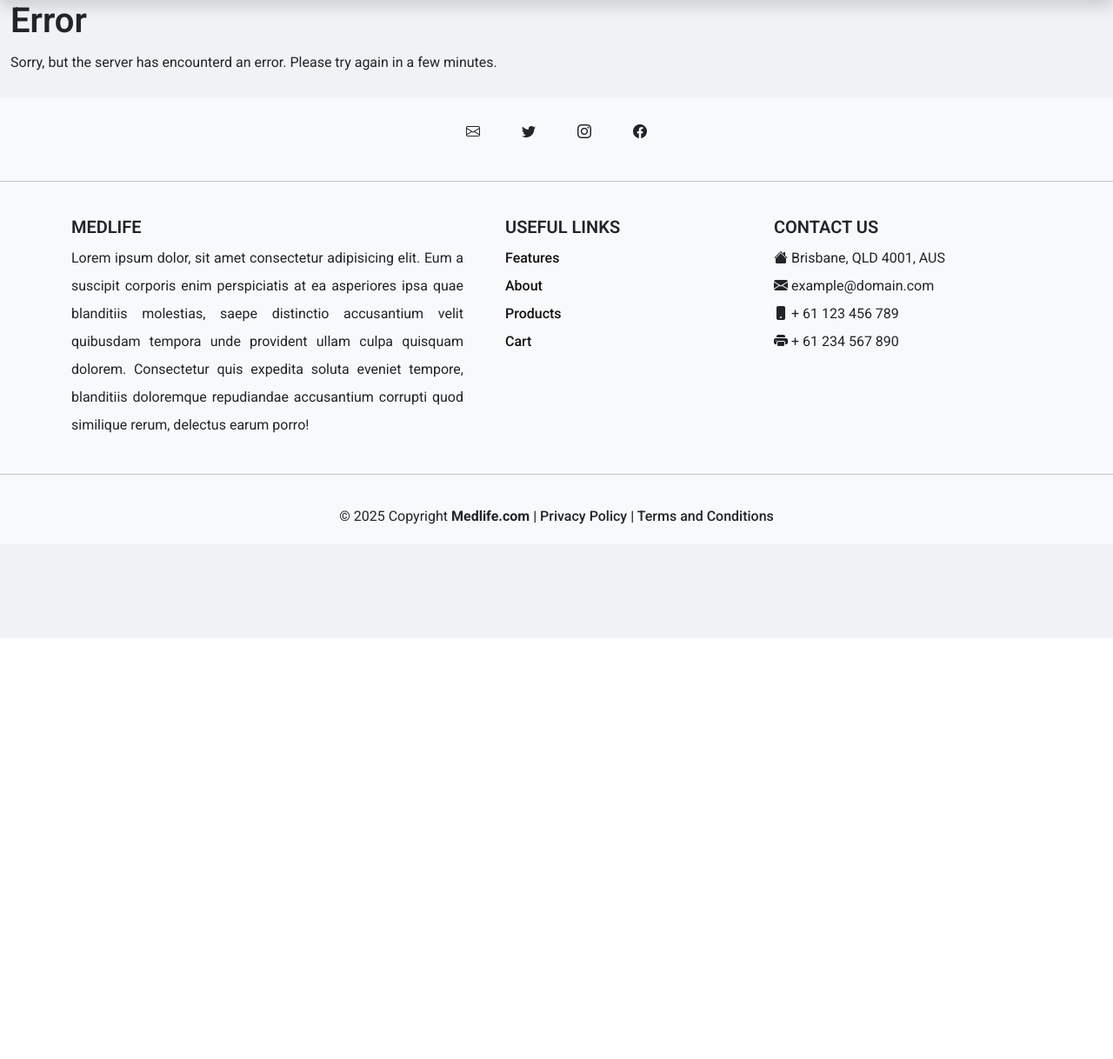
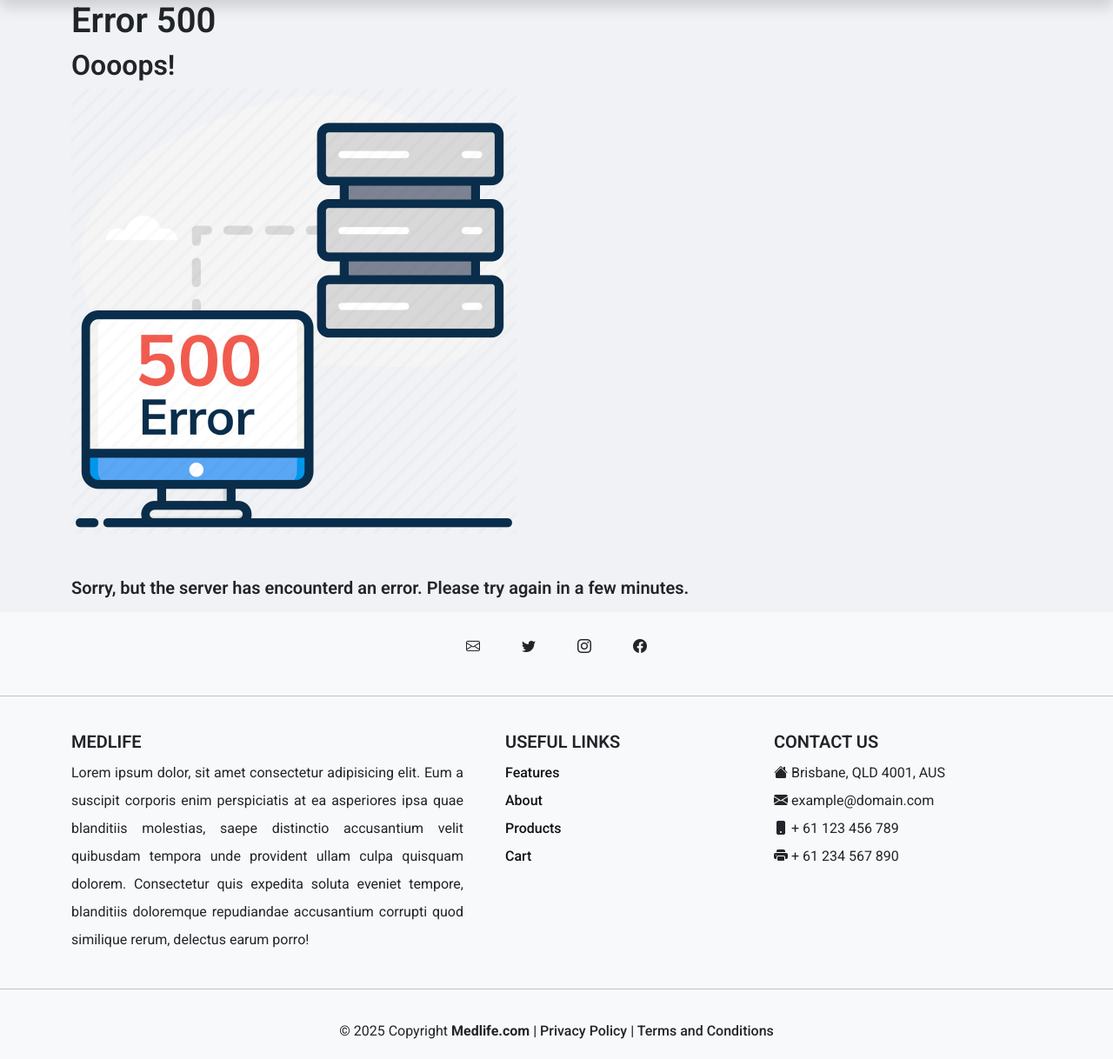
Before and after one commit to nabiskii/MedLife-IFN582-Website-using-Flask-Jinja-HTML-and-CSS, a Flask app: template project/templates/500.html in a window 1280 px wide. Shown: the part 66-1284 px from the top of the page at 87% size. Before the commit the page ends 800 px from the top, so only its background shows below. Run offline with Flask 3, Linux system fonts and the light colour scheme; the template is opened without the code that fills it, so the values that code supplies are empty; some libraries are stand-ins or nearby versions.

Commit message:
Error pages
1. updated images
2. updated css format
3. 404 layout adjusted
500 - I couldnt find the path to test yet.

```diff
--- a/project/static/css/style.css
+++ b/project/static/css/style.css
@@ -50,6 +50,7 @@ a:hover {
 img {
     max-width: 100%;
     height: auto;
+    margin-bottom: 50px;
 }
 
 /* navbar */
--- a/project/templates/500.html
+++ b/project/templates/500.html
@@ -1,8 +1,16 @@
 {% extends 'base.html' %}
 
 {% block main %}
-    <h1>Error</h1>
-    <p>
+<div class="container">
+
+    <h1>Error 500</h1>
+    <h2>
+        Oooops!
+    </h2>
+            <img src="{{ url_for('static', filename='img/error500.png') }}" alt="" class="img">
+    <h5>
         Sorry, but the server has encounterd an error. Please try again in a few minutes.
-    </p>
+    </h5>
+</div>
+
 {% endblock %}
```
Also changed, not shown: project/templates/404.html (+4 -5 lines), project/static/img/Error500.png (added), project/static/img/error.png (deleted), project/static/img/error404.png (added), requirements.txt (added).
